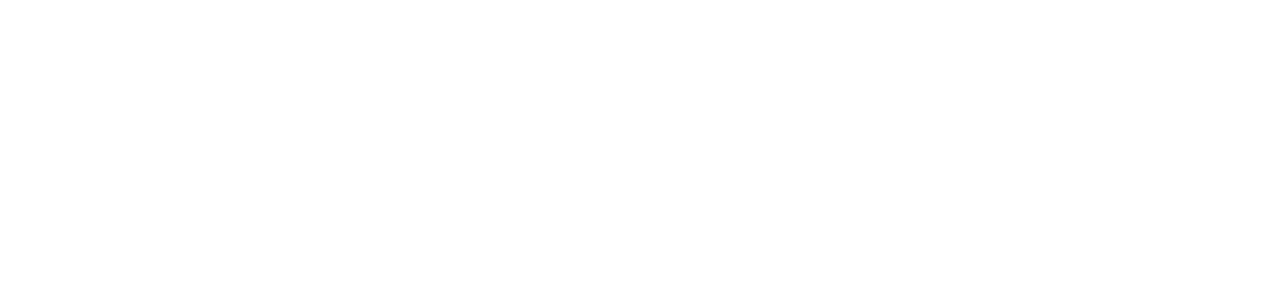
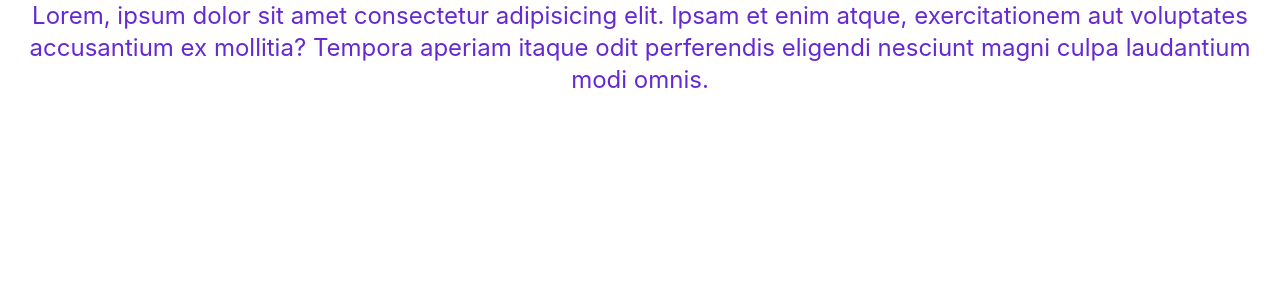
Before and after one commit to Chrysthy/react-task-manager, a React (Vite) app: page / in a window 1280 px wide. Shown: the top 300 px of the page. Built offline with nearby package versions, Linux system fonts and the light colour scheme.

Commit message:
feat: add tailwind colors, font size and text align examples

```diff
--- a/src/App.tsx
+++ b/src/App.tsx
@@ -5,6 +5,8 @@ function App() {
   return (
     <>
 
+      <p className="text-[#6528d3] text-2xl text-center">Lorem, ipsum dolor sit amet consectetur adipisicing elit. Ipsam et enim atque, exercitationem aut voluptates accusantium ex mollitia? Tempora aperiam itaque odit perferendis eligendi nesciunt magni culpa laudantium modi omnis.</p>
+
     </>
   )
 }
```
